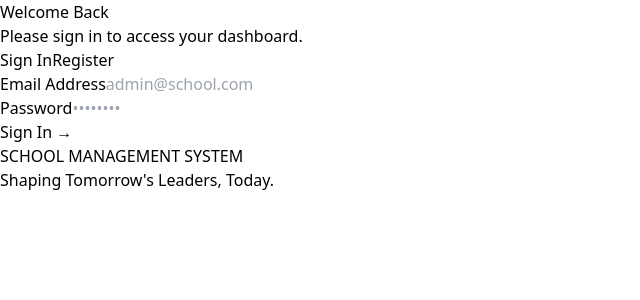
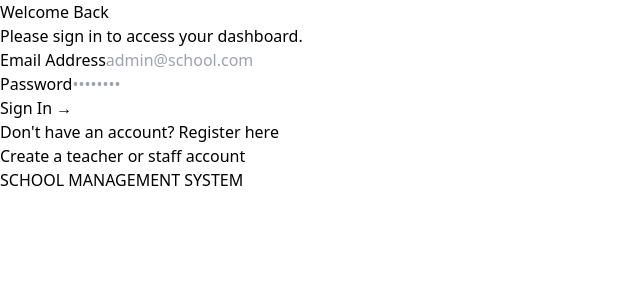
Before and after one commit to SteveJayson/school-sms-broadcast, a React app in the folder frontend/: page /login in a window 1280 px wide. Shown: the top 300 px of the page, without its empty margins (0-640 px from the left). Built offline with nearby package versions, Linux system fonts and the light colour scheme; no server answers; the HTML template or start-up script is replaced by a standard one.

Commit message:
Fix register with React Router Link

```diff
--- a/frontend/src/App.jsx
+++ b/frontend/src/App.jsx
@@ -2,6 +2,7 @@ import React from 'react';
 import { BrowserRouter as Router, Routes, Route, Navigate } from 'react-router-dom';
 import BroadcastForm from './components/forms/BroadcastForm';
 import Login from './pages/Login';
+import Register from './pages/Register';
 
 // Protected Route
 const ProtectedRoute = ({ children }) => {
@@ -17,7 +18,11 @@ function App() {
     <Router>
       <div className="min-h-screen bg-gradient-to-br from-blue-50 via-white to-purple-50">
         <Routes>
+          {/* Public Routes */}
           <Route path="/login" element={<Login />} />
+          <Route path="/register" element={<Register />} />
+
+          {/* Protected Routes */}
           <Route path="/" element={
             <ProtectedRoute>
               <>
--- a/frontend/src/pages/Login.jsx
+++ b/frontend/src/pages/Login.jsx
@@ -1,34 +1,21 @@
 import React, { useState } from 'react';
-import { useNavigate } from 'react-router-dom';
+import { Link, useNavigate } from 'react-router-dom';
 import api from '../services/api';
 
 const Login = () => {
-  const [activeTab, setActiveTab] = useState('login'); // 'login' or 'register'
+  const [email, setEmail] = useState('');
+  const [password, setPassword] = useState('');
   const [loading, setLoading] = useState(false);
   const [error, setError] = useState('');
-  const [success, setSuccess] = useState('');
   const navigate = useNavigate();
 
-  // Login state
-  const [loginEmail, setLoginEmail] = useState('');
-  const [loginPassword, setLoginPassword] = useState('');
-
-  // Register state
-  const [registerName, setRegisterName] = useState('');
-  const [registerEmail, setRegisterEmail] = useState('');
-  const [registerPassword, setRegisterPassword] = useState('');
-  const [registerConfirm, setRegisterConfirm] = useState('');
-
-  const handleLogin = async (e) => {
+  const handleSubmit = async (e) => {
     e.preventDefault();
     setError('');
     setLoading(true);
 
     try {
-      const response = await api.post('/auth/login', {
-        email: loginEmail,
-        password: loginPassword
-      });
+      const response = await api.post('/auth/login', { email, password });
 
       if (response.data.success) {
         localStorage.setItem('token', response.data.token);
@@ -41,125 +28,28 @@ const Login = () => {
     }
   };
 
-  const handleRegister = async (e) => {
-    e.preventDefault();
-    setError('');
-    setSuccess('');
-
-    if (!registerName || !registerEmail || !registerPassword) {
-      setError('Please fill in all fields');
-      return;
-    }
-
-    if (registerPassword !== registerConfirm) {
-      setError('Passwords do not match');
-      return;
-    }
-
-    if (registerPassword.length < 6) {
-      setError('Password must be at least 6 characters');
-      return;
-    }
-
-    setLoading(true);
-
-    try {
-      const response = await api.post('/auth/register', {
-        name: registerName,
-        email: registerEmail,
-        password: registerPassword,
-        role: 'teacher'
-      });
-
-      if (response.data.success) {
-        setSuccess('Account created successfully! Please login.');
-        // Clear form
-        setRegisterName('');
-        setRegisterEmail('');
-        setRegisterPassword('');
-        setRegisterConfirm('');
-        // Switch to login tab after 2 seconds
-        setTimeout(() => {
-          setActiveTab('login');
-          setSuccess('');
-        }, 2000);
-      }
-    } catch (error) {
-      setError(error.response?.data?.message || 'Registration failed. Please try again.');
-    } finally {
-      setLoading(false);
-    }
-  };
-
   return (
-    <div className="min-h-screen bg-gradient-to-br from-blue-50 via-white to-purple-50 flex items-center justify-center py-12 px-4">
+    <div className="min-h-screen bg-gradient-to-br from-blue-50 via-white to-purple-50 flex items-center justify-center py-12 px-4 sm:px-6 lg:px-8">
       <div className="max-w-md w-full bg-white p-8 rounded-2xl shadow-xl">
-        {/* Header */}
         <div className="text-center">
-          <h2 className="text-3xl font-bold text-gray-900">
-            {activeTab === 'login' ? 'Welcome Back' : 'Create Account'}
-          </h2>
-          <p className="mt-2 text-sm text-gray-600">
-            {activeTab === 'login'
-              ? 'Please sign in to access your dashboard.'
-              : 'Register as a teacher or staff member'}
-          </p>
+          <h2 className="text-3xl font-bold text-gray-900">Welcome Back</h2>
+          <p className="mt-2 text-sm text-gray-600">Please sign in to access your dashboard.</p>
         </div>
 
-        {/* Tab Buttons */}
-        <div className="mt-6 flex rounded-lg bg-gray-100 p-1">
-          <button
-            onClick={() => {
-              setActiveTab('login');
-              setError('');
-              setSuccess('');
-            }}
-            className={`flex-1 py-2 text-sm font-medium rounded-lg transition ${
-              activeTab === 'login'
-                ? 'bg-white shadow text-gray-900'
-                : 'text-gray-500 hover:text-gray-700'
-            }`}
-          >
-            Sign In
-          </button>
-          <button
-            onClick={() => {
-              setActiveTab('register');
-              setError('');
-              setSuccess('');
-            }}
-            className={`flex-1 py-2 text-sm font-medium rounded-lg transition ${
-              activeTab === 'register'
-                ? 'bg-white shadow text-gray-900'
-                : 'text-gray-500 hover:text-gray-700'
-            }`}
-          >
-            Register
-          </button>
-        </div>
-
-        {/* Messages */}
         {error && (
           <div className="mt-4 bg-red-50 border-l-4 border-red-500 p-4 rounded">
             <p className="text-red-700 text-sm">{error}</p>
           </div>
         )}
-        {success && (
-          <div className="mt-4 bg-green-50 border-l-4 border-green-500 p-4 rounded">
-            <p className="text-green-700 text-sm">{success}</p>
-          </div>
-        )}
 
-        {/* Login Form */}
-        {activeTab === 'login' ? (
-          <form className="mt-6 space-y-6" onSubmit={handleLogin}>
+        <form className="mt-8 space-y-6" onSubmit={handleSubmit}>
           <div className="space-y-4">
             <div>
               <label className="block text-sm font-medium text-gray-700">Email Address</label>
               <input
                 type="email"
-                  value={loginEmail}
-                  onChange={(e) => setLoginEmail(e.target.value)}
+                value={email}
+                onChange={(e) => setEmail(e.target.value)}
                 required
                 className="mt-1 w-full px-4 py-2 border border-gray-300 rounded-lg focus:ring-2 focus:ring-blue-500 focus:border-transparent"
                 placeholder="admin@school.com"
@@ -169,14 +59,15 @@ const Login = () => {
               <label className="block text-sm font-medium text-gray-700">Password</label>
               <input
                 type="password"
-                  value={loginPassword}
-                  onChange={(e) => setLoginPassword(e.target.value)}
+                value={password}
+                onChange={(e) => setPassword(e.target.value)}
                 required
                 className="mt-1 w-full px-4 py-2 border border-gray-300 rounded-lg focus:ring-2 focus:ring-blue-500 focus:border-transparent"
                 placeholder="••••••••"
               />
             </div>
           </div>
+
           <button
             type="submit"
             disabled={loading}
@@ -185,69 +76,25 @@ const Login = () => {
             {loading ? 'Signing in...' : 'Sign In →'}
           </button>
         </form>
-        ) : (
-          /* Register Form */
-          <form className="mt-6 space-y-6" onSubmit={handleRegister}>
-            <div className="space-y-4">
-              <div>
-                <label className="block text-sm font-medium text-gray-700">Full Name</label>
-                <input
-                  type="text"
-                  value={registerName}
-                  onChange={(e) => setRegisterName(e.target.value)}
-                  required
-                  className="mt-1 w-full px-4 py-2 border border-gray-300 rounded-lg focus:ring-2 focus:ring-blue-500 focus:border-transparent"
-                  placeholder="John Doe"
-                />
-              </div>
-              <div>
-                <label className="block text-sm font-medium text-gray-700">Email Address</label>
-                <input
-                  type="email"
-                  value={registerEmail}
-                  onChange={(e) => setRegisterEmail(e.target.value)}
-                  required
-                  className="mt-1 w-full px-4 py-2 border border-gray-300 rounded-lg focus:ring-2 focus:ring-blue-500 focus:border-transparent"
-                  placeholder="you@school.com"
-                />
-              </div>
-              <div>
-                <label className="block text-sm font-medium text-gray-700">Password</label>
-                <input
-                  type="password"
-                  value={registerPassword}
-                  onChange={(e) => setRegisterPassword(e.target.value)}
-                  required
-                  className="mt-1 w-full px-4 py-2 border border-gray-300 rounded-lg focus:ring-2 focus:ring-blue-500 focus:border-transparent"
-                  placeholder="Min 6 characters"
-                />
-              </div>
-              <div>
-                <label className="block text-sm font-medium text-gray-700">Confirm Password</label>
-                <input
-                  type="password"
-                  value={registerConfirm}
-                  onChange={(e) => setRegisterConfirm(e.target.value)}
-                  required
-                  className="mt-1 w-full px-4 py-2 border border-gray-300 rounded-lg focus:ring-2 focus:ring-blue-500 focus:border-transparent"
-                  placeholder="Confirm your password"
-                />
+
+        {/* 🔴 USE Link from react-router-dom NOT <a> tag */}
+        <div className="mt-6 pt-6 border-t border-gray-200">
+          <div className="text-center">
+            <p className="text-sm text-gray-600">
+              Don't have an account?{' '}
+              <Link
+                to="/register"
+                className="text-blue-600 hover:text-blue-800 font-semibold hover:underline"
+              >
+                Register here
+              </Link>
+            </p>
+            <p className="text-xs text-gray-400 mt-1">Create a teacher or staff account</p>
           </div>
         </div>
-            <button
-              type="submit"
-              disabled={loading}
-              className="w-full bg-gradient-to-r from-blue-600 to-purple-600 text-white py-3 px-4 rounded-lg hover:from-blue-700 hover:to-purple-700 focus:outline-none focus:ring-4 focus:ring-blue-500/50 disabled:opacity-50 transition-all font-semibold"
-            >
-              {loading ? 'Creating Account...' : 'Create Account'}
-            </button>
-          </form>
-        )}
 
-        {/* Footer */}
-        <div className="mt-6 pt-6 border-t border-gray-200">
+        <div className="mt-4 pt-4 border-t border-gray-200">
           <p className="text-center text-xs text-gray-500">SCHOOL MANAGEMENT SYSTEM</p>
-          <p className="text-center text-xs text-gray-400 mt-1">Shaping Tomorrow's Leaders, Today.</p>
         </div>
       </div>
     </div>
```
Also changed, not shown: frontend/src/pages/Register.jsx (+12 -31 lines). Lines whose indentation alone changed are shown as unchanged.
